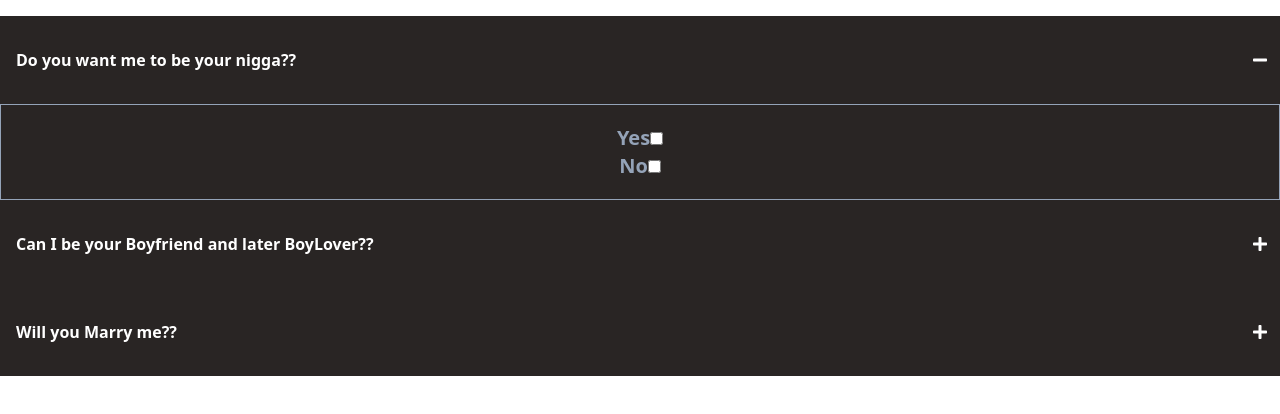
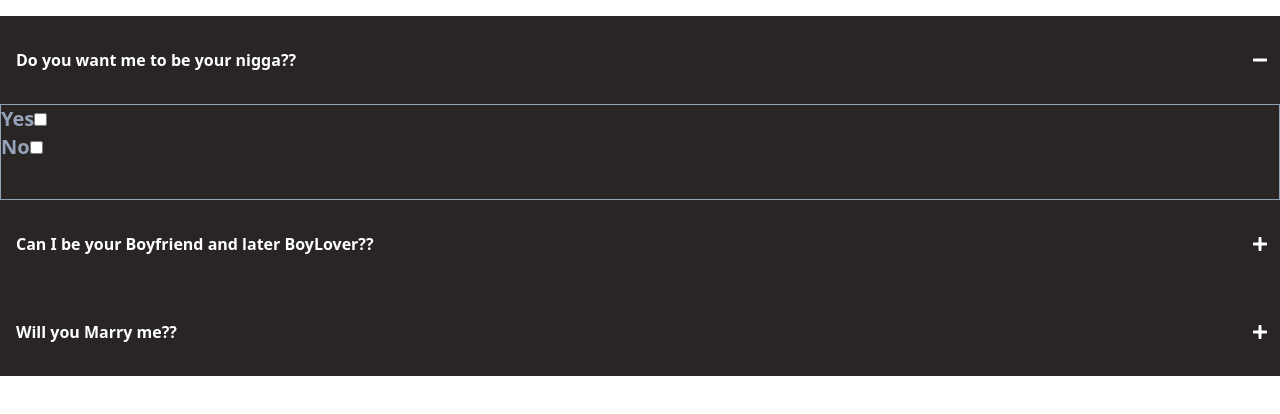
Before and after one commit to kolamat/accordion2, a React (Vite) app: page / in a window 1280 px wide. Both pictures are taken after a click on the button "Do you want me to be your nigga??". Shown: the top 414 px of the page. Built offline with nearby package versions, Linux system fonts and the light colour scheme.

Commit message:
On branch main Your branch is up to date with 'origin/main'.
Changes to be committed:
	modified:   src/components/Accordion.jsx

```diff
--- a/src/components/Accordion.jsx
+++ b/src/components/Accordion.jsx
@@ -35,7 +35,7 @@ const Accordion = () => {
             </button>
             {clicked === index ? (
               <div
-                className={`flex flex-col justify-center items-center border border-solid border-slate-400 bg-stone-800 text-slate-400 w-full h-24`}
+                className={` border border-solid border-slate-400 bg-stone-800 text-slate-400 w-full h-24`}
               >
                 <p className={`font-semibold text-xl`}>
                   {item.answer1}
```
